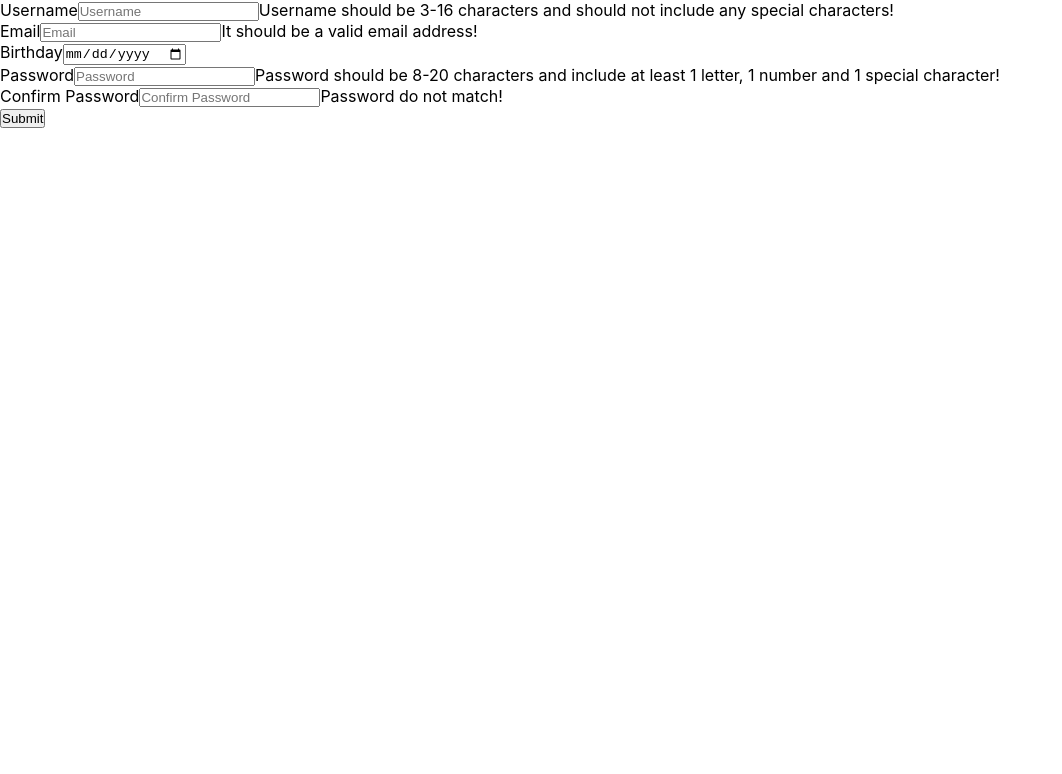
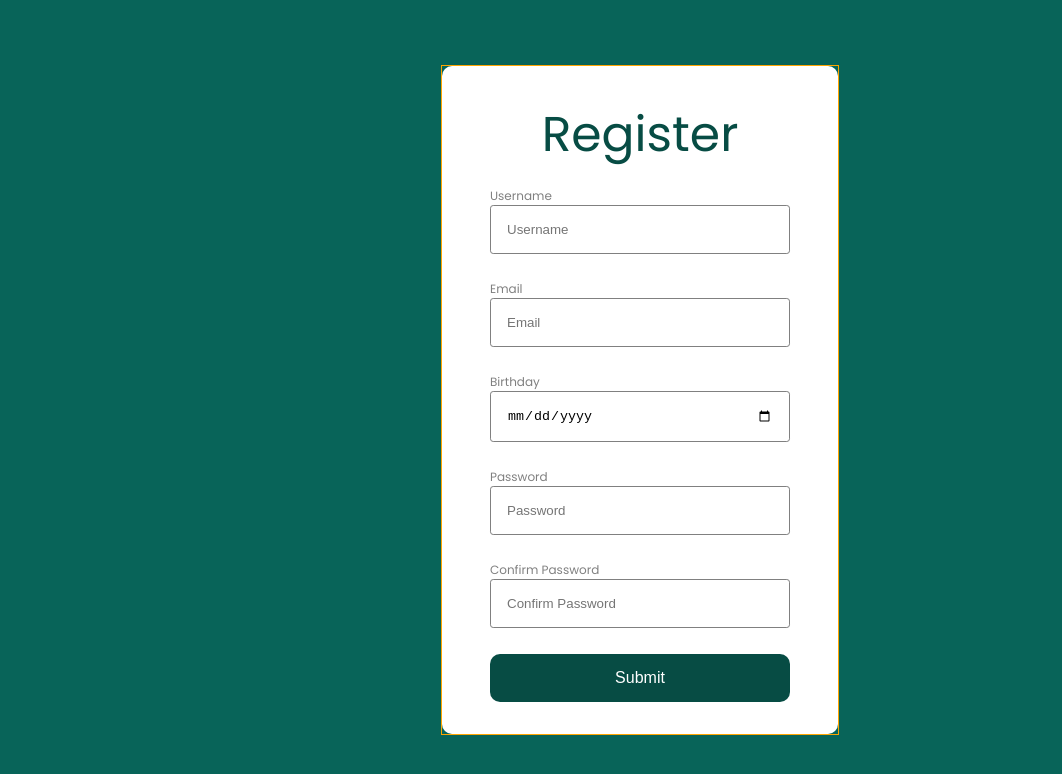
Before and after one commit to Hcmwebs/register-form, a React (Create React App) app: page / in a window 1280 px wide. Shown: the top 774 px of the page, without its empty margins (0-1062 px from the left). Built offline with nearby package versions, Linux system fonts and the light colour scheme.

Commit message:
finished the styling

```diff
--- a/src/App.js
+++ b/src/App.js
@@ -2,7 +2,6 @@ import React from 'react'
 import './App.scss'
 
 import Form from './Components/Form/Form'
-
 const App = () => {
 	return (
 		<div className='app'>
--- a/src/App.scss
+++ b/src/App.scss
@@ -1,38 +1,7 @@
-.App {
-  text-align: center;
+.app {
+	display: grid;
+	place-items: center;
+	border: 1px solid orange;
+
+
 }
-
-.App-logo {
-  height: 40vmin;
-  pointer-events: none;
-}
-
-@media (prefers-reduced-motion: no-preference) {
-  .App-logo {
-    animation: App-logo-spin infinite 20s linear;
-  }
-}
-
-.App-header {
-  background-color: #282c34;
-  min-height: 100vh;
-  display: flex;
-  flex-direction: column;
-  align-items: center;
-  justify-content: center;
-  font-size: calc(10px + 2vmin);
-  color: white;
-}
-
-.App-link {
-  color: #61dafb;
-}
-
-@keyframes App-logo-spin {
-  from {
-    transform: rotate(0deg);
-  }
-  to {
-    transform: rotate(360deg);
-  }
-}
--- a/src/Components/Form/Form.js
+++ b/src/Components/Form/Form.js
@@ -21,6 +21,7 @@ const Form = () => {
 	return (
 		<>
 			<form className='form' onSubmit={handleSubmit}>
+				<h1>Register</h1>
 				{inputs.map((input) => (
 					<FormInputs
 						key={input.id}
--- a/src/Components/Form/index.scss
+++ b/src/Components/Form/index.scss
@@ -0,0 +1,32 @@
+.form {
+	background-color: #fff;
+	padding: 2rem 3rem;
+	border-radius: 0.625rem;
+	display: grid;
+	place-items: center;
+	gap: 1rem;
+
+	h1 {
+		font-size: clamp(2rem, 10vw, 3.052rem);
+		font-weight: 400;
+		color: rgb(7, 76, 68);
+	}
+
+	.btn {
+		font-size: 1rem;
+		font-weight: 300;
+		width: 100%;
+		height: 3rem;
+		border-radius: 0.625rem;
+		border: none;
+		outline: none;
+		background-color: rgba(7, 76, 68, 1);
+		color: #fff;
+		cursor: pointer;
+		transition: all 0.3s ease-in-out;
+
+		&:hover {
+			transform: scale(0.98);
+		}
+	}
+}
--- a/src/Components/FormInputs/index.scss
+++ b/src/Components/FormInputs/index.scss
@@ -0,0 +1,28 @@
+.form-group {
+	width: 300px;
+	display: grid;
+	label {
+		font-size: 0.75rem;
+		color: gray;
+	}
+
+	input {
+		padding: 1rem;
+		margin-bottom: 0.625rem;
+		border-radius: 0.2rem;
+		border: 1px solid gray;
+		&:invalid[isFocused='true'] {
+			border: 1px solid red;
+			& span {
+				display: block;
+			}
+		}
+	}
+
+	span {
+		font-size: 0.75rem;
+		padding: 0.02rem;
+		color: red;
+		display: none;
+	}
+}
--- a/src/db/data.js
+++ b/src/db/data.js
@@ -1,11 +1,9 @@
-
-
- const inputs = [
+const inputs = [
 	{
 		id: 1,
 		name: 'username',
 		type: 'text',
-		placeHolder: 'Username',
+		placeholder: 'Username',
 		errorMessage:
 			'Username should be 3-16 characters and should not include any special characters!',
 		label: 'Username',
@@ -16,7 +14,7 @@
 		id: 2,
 		name: 'email',
 		type: 'email',
-		placeHolder: 'Email',
+		placeholder: 'Email',
 		errorMessage: 'It should be a valid email address!',
 		label: 'Email',
 		required: true,
@@ -25,14 +23,14 @@
 		id: 3,
 		name: 'birthday',
 		type: 'date',
-		placeHolder: 'Birthday',
+		placeholder: 'Birthday',
 		label: 'Birthday',
 	},
 	{
 		id: 4,
 		name: 'password',
 		type: 'password',
-		placeHolder: 'Password',
+		placeholder: 'Password',
 		errorMessage:
 			'Password should be 8-20 characters and include at least 1 letter, 1 number and 1 special character!',
 		label: 'Password',
@@ -43,10 +41,10 @@
 		id: 5,
 		name: 'confirmPassword',
 		type: 'password',
-		placeHolder: 'Confirm Password',
+		placeholder: 'Confirm Password',
 		errorMessage: 'Password do not match!',
 		label: 'Confirm Password',
-    pattern: '',
+		pattern: '',
 		required: true,
 	},
 ]
--- a/src/index.scss
+++ b/src/index.scss
@@ -1,23 +1,18 @@
+@import url('https://fonts.googleapis.com/css2?family=Poppins:wght@300;400&display=swap');
+
 * {
 	margin: 0;
 	padding: 0;
 	box-sizing: border-box;
 }
-
 html {
 	font-size: 16px;
 }
 
 body {
-	margin: 0;
-	font-family: -apple-system, BlinkMacSystemFont, 'Segoe UI', 'Roboto', 'Oxygen',
-		'Ubuntu', 'Cantarell', 'Fira Sans', 'Droid Sans', 'Helvetica Neue',
-		sans-serif;
-	-webkit-font-smoothing: antialiased;
-	-moz-osx-font-smoothing: grayscale;
+	font-family: 'Poppins', sans-serif;
+	background-color: rgb(8, 100, 89);
+	display: grid;
+	place-items: center;
+	min-height: 100vh;
 }
-
-code {
-	font-family: source-code-pro, Menlo, Monaco, Consolas, 'Courier New',
-		monospace;
-}
```
